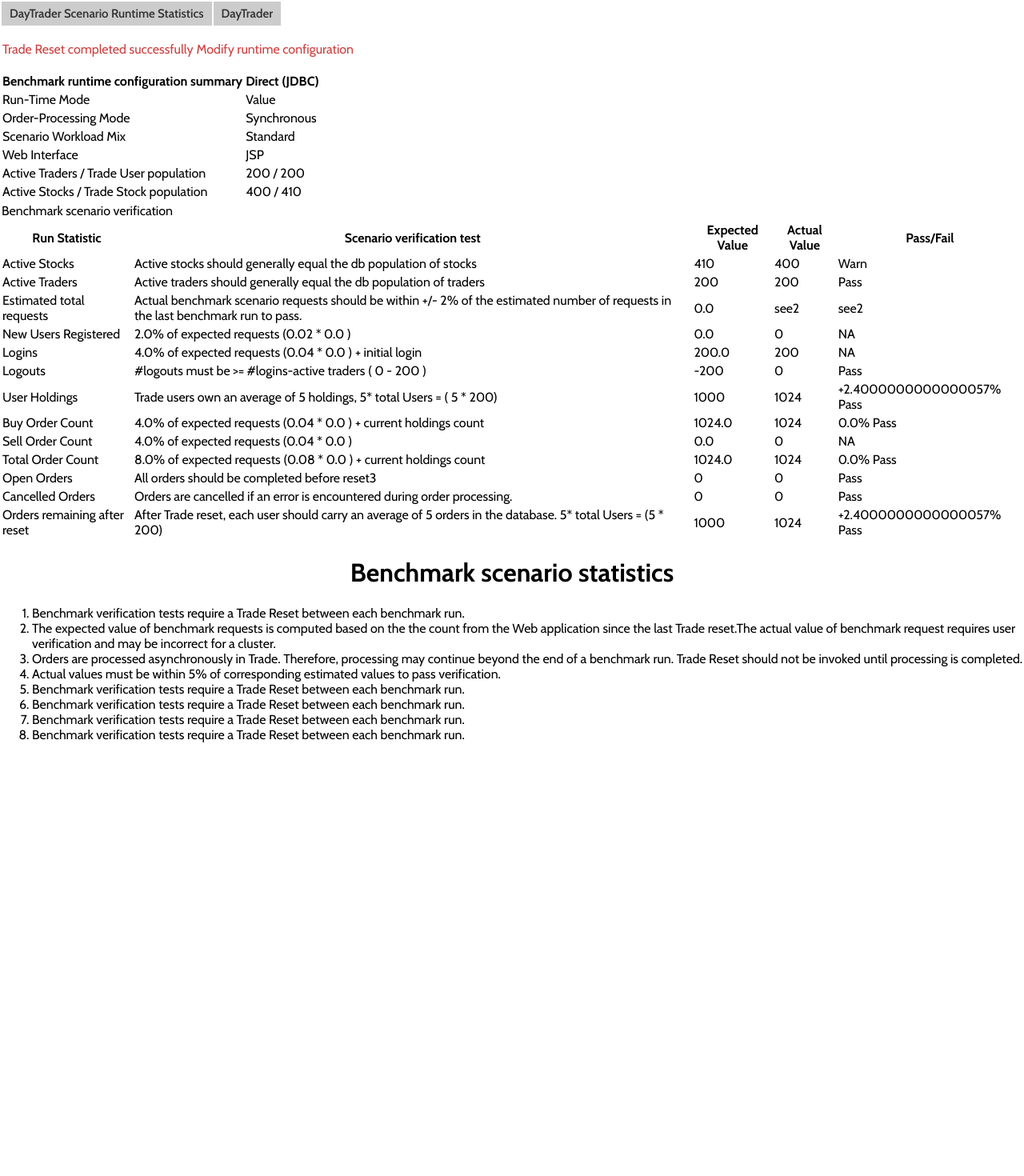
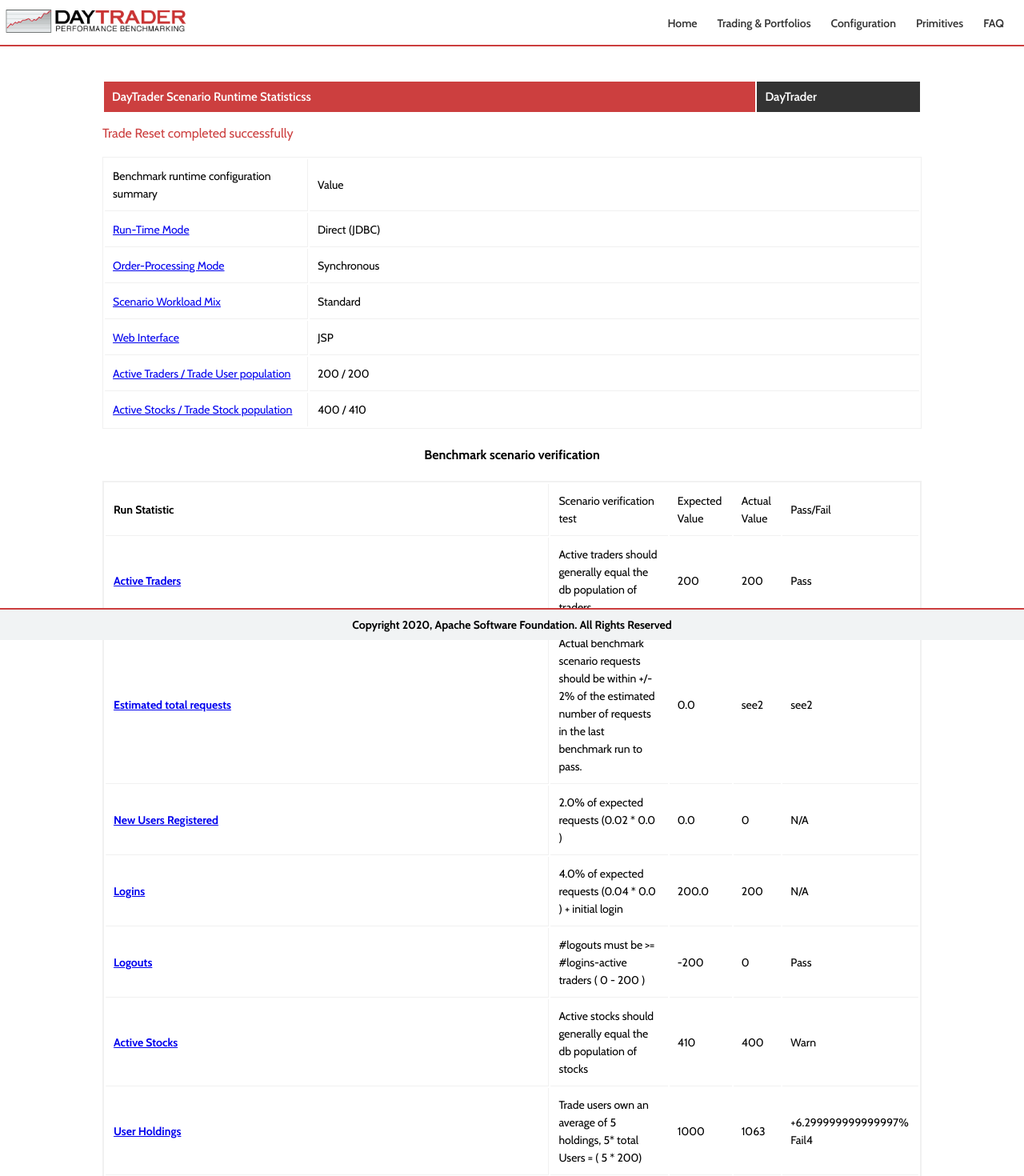
Before and after one commit to sinha0610harsh/daytrader-frontend, a React (Create React App) app: page /reset in a window 1280 px wide. Shown: the top 1470 px of the page at 80% size. Before the commit the page ends 944 px from the top, so only its background shows below. Built offline with nearby package versions, Linux system fonts and the light colour scheme.

Commit message:
css changes

```diff
--- a/src/components/configuration/ConfigureDatabaseComponent.js
+++ b/src/components/configuration/ConfigureDatabaseComponent.js
@@ -2,6 +2,8 @@
 import "./configureDtabase.css";
 import { useForm } from "react-hook-form";
 import axios from "axios";
+import Navbar from "../shared/Navbar/Navbar";
+import Footer from "../shared/Footer/Footer";
 
 const ConfigureDatabaseComponent = () => {
   const { register, handleSubmit, setValue } = useForm();
@@ -19,6 +21,7 @@
   };
   return (
     <div className="recreate-container">
+      <Navbar />
       <div className="rc-top-container"></div>
       <form onSubmit={handleSubmit(onClickUpdateConfig)}>
         <div className="recreate-table-data-container">
@@ -333,6 +336,7 @@
           </table>
         </div>
       </form>
+      <Footer />
     </div>
   );
 };
--- a/src/components/configuration/DaytraderVersionDatabaseComponent.js
+++ b/src/components/configuration/DaytraderVersionDatabaseComponent.js
@@ -1,11 +1,15 @@
 import React from "react";
+import Navbar from "../shared/Navbar/Navbar";
+import Footer from "../shared/Footer/Footer";
 
 function DaytraderVersionDatabaseComponent() {
   return (
     <div>
+      <Navbar />
       <h1>DayTrader Performance Benchmark Sample for Tomcat 6</h1>
       <h3>DayTrader Performance Benchmark Sample for Tomcat 6</h3>
-      <h1>DayTrader Performance Benchmark Sample for Tomcat 6</h1>
+
+      <Footer />
     </div>
   );
 }
--- a/src/components/configuration/RecreateDatabaseComponent.js
+++ b/src/components/configuration/RecreateDatabaseComponent.js
@@ -2,6 +2,8 @@
 import "./recreateDatabase.css";
 import { useForm } from "react-hook-form";
 import axios from "axios";
+import { NavLink } from "react-router-dom";
+import Footer from "../shared/Footer/Footer";
 
 const RecreateDatabaseComponent = () => {
   const { register, handleSubmit, setValue } = useForm();
@@ -19,7 +21,9 @@
   };
   return (
     <div className="recreate-container">
+
       <div className="rc-top-container">
+
         <div>TradeBuildDB: Building DayTrader Database...</div>
         <div>This operation will take several minutes. Please wait...</div>
         <div>
@@ -38,6 +42,7 @@
       </div>
       <form onSubmit={handleSubmit(onClickUpdateConfig)}>
         <div className="recreate-table-data-container">
+
           <table className="recreate-table">
             <tr className="table-header">
               <td>DayTrader configuration</td>
@@ -349,6 +354,7 @@
           </table>
         </div>
       </form>
+      <Footer />
     </div>
   );
 };
--- a/src/components/configuration/ResetDatabaseComponent.js
+++ b/src/components/configuration/ResetDatabaseComponent.js
@@ -1,75 +1,135 @@
 import React, { useState } from "react";
 import "./resetDatabase.css";
 
-const ResetDatabaseComponent = () => {
+import Footer from "../shared/Footer/Footer";
+import { Link } from "react-router-dom";
+
+const RecreateDatabaseComponent = () => {
     return (
         <div className="recreate-container">
+            <div className="rc-top-container"></div>
+
+            <div className="recreate-table-data-container">
                 <table className="recreate-table">
                     <tr className="table-header">
-                    <td>DayTrader Scenario Runtime Statistics</td>
+                        <td>DayTrader Scenario Runtime Statisticss</td>
                         <td>DayTrader</td>
                     </tr>
                 </table>
                 <div className="current-day-trader-heading">
-                <table className="trade-reset-part">
-                    <tr className="table-reset">
-                        <td>Trade Reset completed successfully</td>
-                        <td>Modify runtime configuration</td>
-                    </tr>
-                </table>
+                    Trade Reset completed successfully
         </div>
 
-            <div className="benchmark-runtime">
-                <table className="benchmark-runtime-part">
-                    <tr className="table-benchmark">
-                        <th>Benchmark runtime configuration summary</th>
-                        <th>Direct (JDBC)</th>
-                    </tr>
-                    <tr className="table-benchmark">
-                        <td>Run-Time Mode</td>
+                <table class="recreate-config-table">
+                    <tr>
+                        <td>Benchmark runtime configuration summary</td>
                         <td>Value</td>
                     </tr>
-                    <tr className="table-benchmark">
-                        <td>Order-Processing Mode</td>
+                    <tr>
+                        <td> <Link to="/terms">Run-Time Mode</Link></td>
+                        <td>Direct (JDBC)</td>
+                    </tr>
+                    <tr>
+                        <td><Link to="/terms">Order-Processing Mode</Link></td>
                         <td>Synchronous</td>
                     </tr>
-                    <tr className="table-benchmark">
-                        <td>Scenario Workload Mix</td>
+
+                    <tr>
+                        <td><Link to="/terms">Scenario Workload Mix</Link></td>
                         <td>Standard</td>
                     </tr>
-                    <tr className="table-benchmark">
-                        <td>Web Interface</td>
+                    <tr>
+                        <td><Link to="/terms">Web Interface</Link></td>
                         <td>JSP</td>
                     </tr>
-                    <tr className="table-benchmark">
-                        <td>Active Traders / Trade User population</td>
+                    <tr>
+                        <td><Link to="/terms">Active Traders / Trade User population</Link></td>
                         <td>200 / 200</td>
                     </tr>
-                    <tr className="table-benchmark">
-                        <td>Active Stocks / Trade Stock population</td>
+                    <tr>
+                        <td><Link to="/terms">Active Stocks / Trade Stock population</Link></td>
                         <td>400 / 410</td>
                     </tr>
                 </table>
-            </div>
-            <div className="Benchmark-scenerio">
-                <table className="table-benchmark-scenerio">
-                    <tr className="row-benchmark-scenerio">
-                        Benchmark scenario verification
+                <table class="table table-bordered" style={{ marginTop: 20 }}>
+                    <thead>
+                        <tr align="center">
+                            <th> Benchmark scenario verification</th>
                         </tr>
+                    </thead>
                 </table>
-            </div>
 
-            <div className="run-statistics-runtime">
-                <table className="run-statistics-runtime-part">
-                    <tr className="table-run-statistics">
-                        <th>Run Statistic</th>
-                        <th>Scenario verification test</th>
-                        <th>Expected Value</th>
-                        <th>Actual Value</th>
-                        <th>Pass/Fail</th>
+                <table class="recreate-config-table-two">
+
+                    <tr>
+                        <td>
+                            <b>Run Statistic</b>
+                        </td>
+                        <td>Scenario verification test</td>
+                        <td>Expected Value</td>
+                        <td>Actual Value</td>
+                        <td>Pass/Fail</td>
                     </tr>
-                    <tr className="table-run-statistics">
-                        <td>Active Stocks</td>
+
+
+                    <tr>
+                        <td>
+                            <b><Link to="/terms">Active Traders</Link></b>
+                        </td>
+                        <td>
+                            Active traders should generally equal the db population of
+                            traders
+                       </td>
+                        <td>200</td>
+                        <td>200</td>
+                        <td>Pass</td>
+                    </tr>
+                    <tr>
+                        <td>
+                            <b><Link to="/terms">Estimated total requests</Link></b>
+                        </td>
+                        <td>
+                            Actual benchmark scenario requests should be within +/- 2% of
+                            the estimated number of requests in the last benchmark run to
+                            pass.
+              </td>
+                        <td>0.0</td>
+                        <td>see2</td>
+                        <td>see2</td>
+                    </tr>
+                    <tr>
+                        <td>
+                            <b><Link to="/terms">New Users Registered</Link></b>
+                        </td>
+                        <td>2.0% of expected requests (0.02 * 0.0 )</td>
+                        <td>0.0</td>
+                        <td>0</td>
+                        <td>N/A</td>
+                    </tr>
+                    <tr>
+                        <td>
+                            <b><Link to="/terms">Logins</Link></b>
+                        </td>
+                        <td>4.0% of expected requests (0.04 * 0.0 ) + initial login</td>
+                        <td>200.0</td>
+                        <td>200</td>
+                        <td>N/A</td>
+                    </tr>
+                    <tr>
+                        <td>
+                            <b><Link to="/terms">Logouts</Link></b>
+                        </td>
+                        <td>
+                            #logouts must be {">"}= #logins-active traders ( 0 - 200 )
+              </td>
+                        <td>-200</td>
+                        <td>0</td>
+                        <td>Pass</td>
+                    </tr>
+                    <tr>
+                        <td>
+                            <b><Link to="/terms">Active Stocks</Link></b>
+                        </td>
                         <td>
                             Active stocks should generally equal the db population of stocks
               </td>
@@ -77,91 +137,62 @@
                         <td>400</td>
                         <td>Warn</td>
                     </tr>
-                    <tr className="table-run-statistics">
-                        <td>Active Traders</td>
+                    <tr>
                         <td>
-                            Active traders should generally equal the db population of traders
+                            <b><Link to="/terms">User Holdings</Link></b>
                         </td>
-                        <td>200</td>
-                        <td>200</td>
-                        <td>Pass</td>
-                    </tr>
-                    <tr className="table-run-statistics">
-                        <td>Estimated total requests</td>
-                        <td>
-                            Actual benchmark scenario requests should be within +/- 2% of the
-                            estimated number of requests in the last benchmark run to pass.
-            </td>
-                        <td>0.0</td>
-                        <td>see2</td>
-                        <td>see2</td>
-                    </tr>
-                    <tr className="table-run-statistics">
-                        <td>New Users Registered</td>
-                        <td>2.0% of expected requests (0.02 * 0.0 )</td>
-                        <td>0.0</td>
-                        <td>0</td>
-                        <td>NA</td>
-                    </tr>
-                    <tr className="table-run-statistics">
-                        <td>Logins</td>
-                        <td>4.0% of expected requests (0.04 * 0.0 ) + initial login</td>
-                        <td>200.0</td>
-                        <td>200</td>
-                        <td>NA</td>
-                    </tr>
-                    <tr className="table-run-statistics">
-                        <td>Logouts</td>
-                        <td>#logouts must be {">"}= #logins-active traders ( 0 - 200 )</td>
-                        <td>-200</td>
-                        <td>0</td>
-                        <td>Pass</td>
-                    </tr>
-                    <tr className="table-run-statistics">
-                        <td>User Holdings</td>
                         <td>
                             Trade users own an average of 5 holdings, 5* total Users = ( 5 *
                             200)
               </td>
                         <td>1000</td>
-                        <td>1024</td>
-                        <td>+2.4000000000000057% Pass</td>
+                        <td>1063</td>
+                        <td>+6.299999999999997% Fail4</td>
                     </tr>
-                    <tr className="table-run-statistics">
-                        <td>Buy Order Count</td>
+                    <tr>
+                        <td>
+                            <b><Link to="/terms">Buy Order Count</Link></b>
+                        </td>
                         <td>
                             4.0% of expected requests (0.04 * 0.0 ) + current holdings count
               </td>
-                        <td>1024.0</td>
-                        <td>1024</td>
+                        <td>1063.0</td>
+                        <td>1063</td>
                         <td>0.0% Pass</td>
                     </tr>
-                    <tr className="table-run-statistics">
-                        <td>Sell Order Count</td>
+                    <tr>
+                        <td>
+                            <b><Link to="/terms">Sell Order Count</Link></b>
+                        </td>
                         <td>4.0% of expected requests (0.04 * 0.0 )</td>
                         <td>0.0</td>
                         <td>0</td>
-                        <td>NA</td>
+                        <td>N/A</td>
                     </tr>
-                    <tr className="table-run-statistics">
-                        <td>Total Order Count</td>
+                    <tr>
+                        <td>
+                            <b><Link to="/terms">Total Order Count</Link></b>
+                        </td>
                         <td>
                             8.0% of expected requests (0.08 * 0.0 ) + current holdings count
               </td>
-                        <td>1024.0</td>
-                        <td>1024</td>
+                        <td>1063.0</td>
+                        <td>1063</td>
                         <td>0.0% Pass</td>
                     </tr>
-                    <tr className="table-run-statistics">
-                        <td>Open Orders</td>
+                    <tr>
+                        <td>
+                            <b><Link to="/terms">Open Orders</Link></b>
+                        </td>
                         <td>All orders should be completed before reset3</td>
                         <td>0</td>
                         <td>0</td>
                         <td>Pass</td>
                     </tr>
-
-                    <tr className="table-run-statistics">
-                        <td>Cancelled Orders</td>
+                    <tr>
+                        <td>
+                            <b><Link to="/terms">Cancelled Orders</Link></b>
+                        </td>
                         <td>
                             Orders are cancelled if an error is encountered during order
                             processing.
@@ -170,33 +201,61 @@
                         <td>0</td>
                         <td>Pass</td>
                     </tr>
-                    <tr className="table-run-statistics">
-                        <td>Orders remaining after reset</td>
+                    <tr>
+                        <td>
+                            <b><Link to="/terms">Orders remaining after reset</Link></b>
+                        </td>
                         <td>
                             After Trade reset, each user should carry an average of 5 orders
                             in the database. 5* total Users = (5 * 200)
               </td>
                         <td>1000</td>
-                        <td>1024</td>
-                        <td>+2.4000000000000057% Pass</td>
+                        <td>1063</td>
+                        <td>+6.299999999999997% Fail4</td>
+                    </tr>
+
+                </table>
+
+                <table class="main-heading-table">
+                    <thead>
+                        <tr align="center">
+                            Benchmark scenario statistics
+              <ol>
+                                <li>
+                                    Benchmark verification tests require a Trade Reset between
+                                    each benchmark run.
+                </li>
+                                <li>
+                                    The expected value of benchmark requests is computed based on
+                                    the the count from the Web application since the last Trade
+                                    reset.The actual value of benchmark request requires user
+                                    verification and may be incorrect for a cluster.
+                </li>
+                                <li>
+                                    Orders are processed asynchronously in Trade. Therefore,
+                                    processing may continue beyond the end of a benchmark run.
+                                    Trade Reset should not be invoked until processing is
+                                    completed.
+                </li>
+                                <li>
+                                    Actual values must be within 5% of corresponding estimated
+                                    values to pass verification.
+                </li>
+                            </ol>
+                        </tr>
+                    </thead>
+                </table>
+
+                <table className="recreate-table">
+                    <tr className="table-header">
+                        <td>DayTrader configuration</td>
+                        <td>DayTrader</td>
                     </tr>
                 </table>
             </div>
-            <div className="benchmark-scenerio">
-                <h1 align="center">Benchmark scenario statistics</h1>
-                <ol>
-                    <li>Benchmark verification tests require a Trade Reset between each benchmark run.</li>
-                    <li>The expected value of benchmark requests is computed based on the the count from the Web application since the last Trade reset.The actual value of benchmark request requires user verification and may be incorrect for a cluster.</li>
-                    <li>Orders are processed asynchronously in Trade. Therefore, processing may continue beyond the end of a benchmark run. Trade Reset should not be invoked until processing is completed.</li>
-                    <li>Actual values must be within 5% of corresponding estimated values to pass verification.</li>
-                    <li>Benchmark verification tests require a Trade Reset between each benchmark run.</li>
-                    <li>Benchmark verification tests require a Trade Reset between each benchmark run.</li>
-                    <li>Benchmark verification tests require a Trade Reset between each benchmark run.</li>
-                    <li>Benchmark verification tests require a Trade Reset between each benchmark run.</li>
 
-                </ol>
-            </div>
+            <Footer />
         </div>
     );
 };
-export default ResetDatabaseComponent;
+export default RecreateDatabaseComponent;
--- a/src/components/configuration/configuration.js
+++ b/src/components/configuration/configuration.js
@@ -33,10 +33,7 @@
             <td><a><Link to='/RePopulatedata'>(Re)-populate  DayTrader Database</Link></a></td>
             <td>This link is used to initially populate or re-populate the DayTrader database with fictitious users (uid:0, uid:1, ...) and stocks (s:0, s:1, ...). First all existing users and stocks are deleted (if any). The database is then populated with a new set of DayTrader users and stocks. This option does not drop and recreate the Daytrader db tables.</td>
           </tr>
-          <tr>
-            <td><a>Test DayTrader Scenario</a></td>
-            <td>This links pops up a browser to manually step through a DayTrader scenario by hitting "Reload" on your browser</td>
-          </tr>
+
           <tr>
             <td><a><Link to="/version">DayTrader Version</Link></a></td>
             <td>DayTrader application version and change history information</td>
--- a/src/components/configuration/resetDatabase.css
+++ b/src/components/configuration/resetDatabase.css
@@ -1,4 +1,92 @@
-.benchmark-runtime .benchmark-runtime-part .table-benchmark {
+.rc-top-container {
+  width: 80%;
+  margin: auto;
+  padding: 100px 0 0;
+  background-color: white;
+}
+
+.rc-top-container div {
+  font-size: 16px;
+  margin-bottom: 10px;
+  text-align: center;
+}
+
+.recreate-table-data-container {
+  width: 80%;
+  margin: auto;
+  background-color: white;
+}
+
+.recreate-table-data-container table {
+  width: 100%;
+}
+
+.main-heading-table {
+  border: 1px solid #f1f1f1;
+}
+
+.main-heading-table tr th {
+  padding: 10px;
+  font-size: 14px;
+  text-align: left;
+}
+
+.current-day-trader-heading {
+  margin: 15px 0;
+  font-size: 16px;
+  color: #cc3f3f;
+}
+.recreate-table-data-container table .table-header td:first-child {
+  background-color: #cc3f3f;
+  color: #fff;
+  width: 80%;
+  padding: 10px;
+}
+
+.recreate-table-data-container table .table-header td:last-child {
+  background-color: #333;
+  color: #fff;
+  padding: 10px;
+}
+
+.recreate-table-data-container .recreate-config-table {
   border: 1px solid #f1f1f1;
   margin-top: 20px;
 }
+
+.recreate-table-data-container .recreate-config-table tr td {
+  border-bottom: 1px solid #f1f1f1;
+  padding: 10px;
+  font-size: 14px;
+  line-height: 22px;
+}
+
+.recreate-table-data-container .recreate-config-table tr td:first-child {
+  border-right: 1px solid #f1f1f1;
+  width: 25%;
+}
+
+.recreate-table-data-container .recreate-config-table tr:last-child td {
+  border-bottom: none;
+}
+
+.recreate-table-data-container .recreate-config-table-two {
+  border: 2px solid #f1f1f1;
+  margin-top: 20px;
+}
+
+.recreate-table-data-container .recreate-config-table-two tr td {
+  border-bottom: 1px solid #f1f1f1;
+  padding: 10px;
+  font-size: 14px;
+  line-height: 22px;
+}
+
+.recreate-table-data-container .recreate-config-table-two tr td:first-child {
+  border-right: 1px solid #f1f1f1;
+  width: 55%;
+}
+
+.recreate-table-data-container .recreate-config-table-two tr:last-child td {
+  border-bottom: none;
+}
--- a/src/router.js
+++ b/src/router.js
@@ -23,10 +23,13 @@
 import ConfigureDatabaseComponent from './components/configuration/ConfigureDatabaseComponent';
 import DaytraderVersionDatabaseComponent from './components/configuration/DaytraderVersionDatabaseComponent';
 import ResetDatabaseComponent from './components/configuration/ResetDatabaseComponent'
+import Navbar from './components/shared/Navbar/Navbar';
+import Footer from './components/shared/Footer/Footer';
 
 const AppRouter = () => {
   return (
     <Router>
+      <Navbar />
       <Switch>
         <Route path="/" component={Home} exact />
         <Route path="/login" component={Login} exact />
@@ -52,6 +55,7 @@
         <Route path="/reset" component={ResetDatabaseComponent} exact />
 
       </Switch>
+      <Footer />
     </Router>
   )
 }
```
Lines whose indentation alone changed are shown as unchanged.
